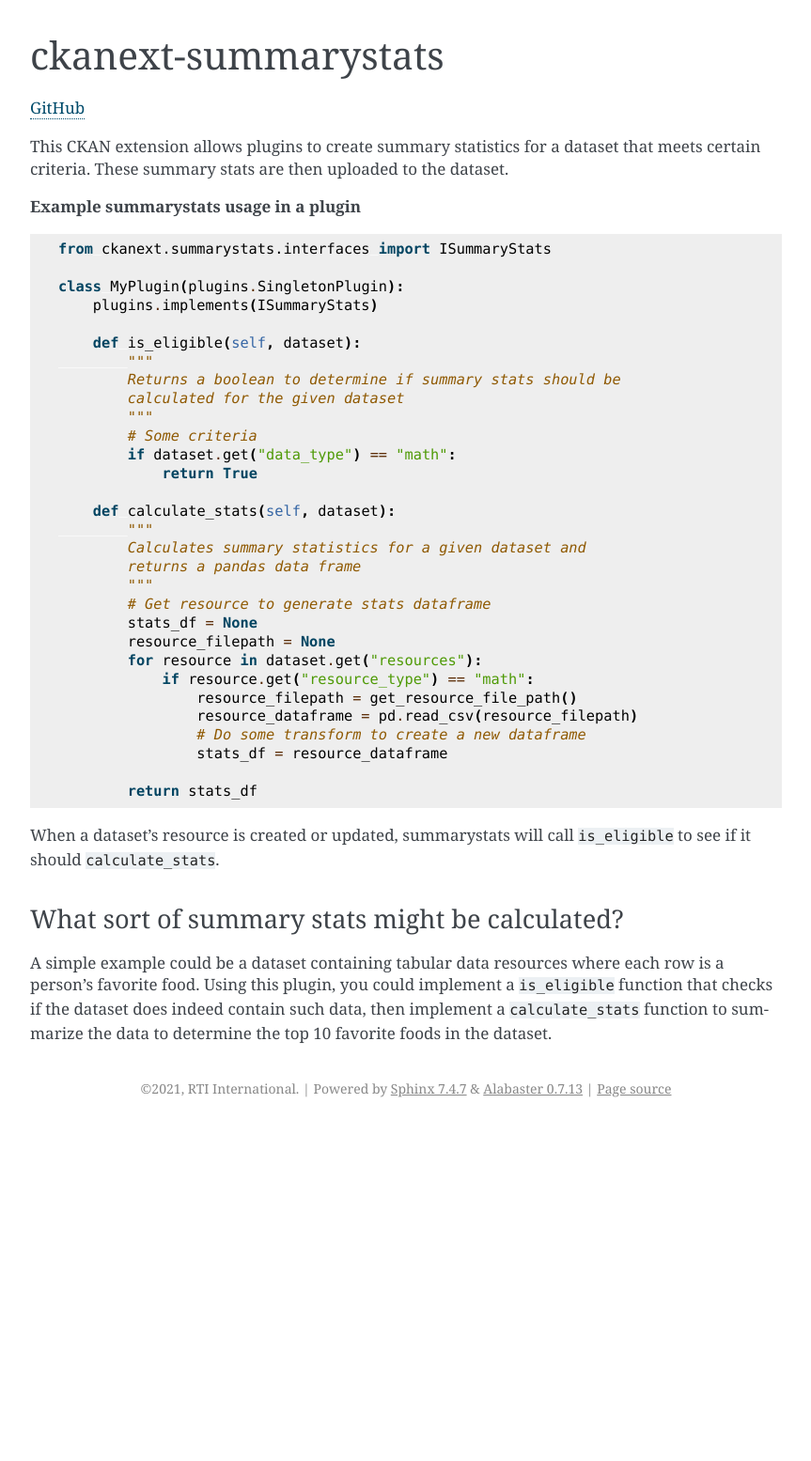
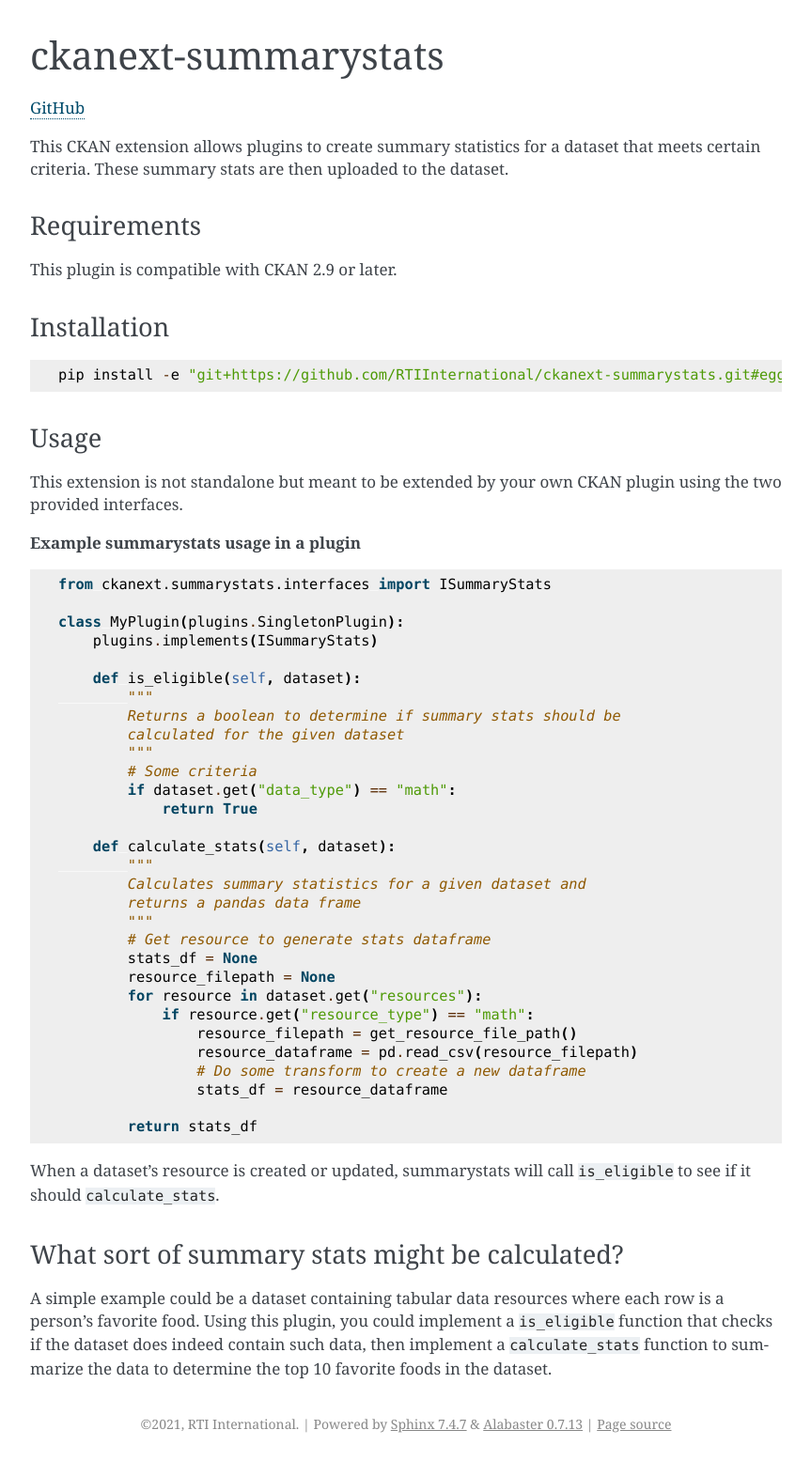
Before and after one commit to RTIInternational/ckanext-summarystats, a Sphinx documentation site: the page built from docs/source/index.md, in a window 1280 px wide. Shown: the whole page at 94% size, without its empty margins (208-1071 px from the left). Built offline with Sphinx 7.4.7, drawn with Linux system fonts in a browser that asks for light colours; before the commit the page ends 1198 px from its top, so only the background shows below that.

Commit message:
update doc

````diff
--- a/docs/source/conf.py
+++ b/docs/source/conf.py
@@ -22,7 +22,7 @@
 author = "RTI International"
 
 # The full version, including alpha/beta/rc tags
-release = "0.1"
+release = "1.0.0"
 
 
 # -- General configuration ---------------------------------------------------
--- a/docs/source/index.md
+++ b/docs/source/index.md
@@ -13,6 +13,21 @@
 [GitHub](https://github.com/RTIInternational/ckanext-summarystats)
 
 This CKAN extension allows plugins to create summary statistics for a dataset that meets certain criteria. These summary stats are then uploaded to the dataset.
+
+## Requirements
+
+This plugin is compatible with CKAN 2.9 or later.
+
+## Installation
+
+```
+pip install -e "git+https://github.com/RTIInternational/ckanext-summarystats.git#egg=ckanext-summarystats"
+```
+
+## Usage
+
+This extension is not standalone but meant to be extended by your own CKAN plugin using the two provided interfaces.
+
 
 **Example summarystats usage in a plugin**
 
````
